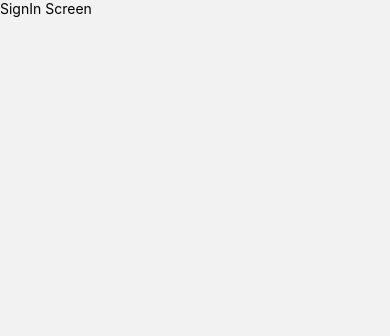
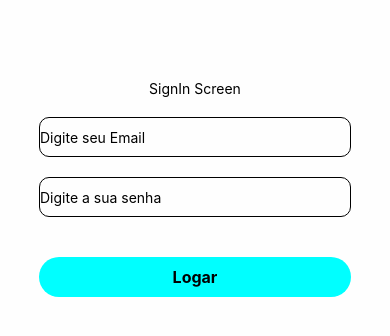
Before and after one commit to Luizrebelatto/app-chat-realtime, a React Native app: screen / in a window 390 px wide. Shown: the top 336 px of the page. Built offline with nearby package versions, Linux system fonts and the light colour scheme.

Commit message:
feat: create signIn and SignUp Screen

```diff
--- a/src/routes/app.routes.tsx
+++ b/src/routes/app.routes.tsx
@@ -24,7 +24,7 @@ export function AppRoutes(){
                 tabBarActiveTintColor: 'black',
                 tabBarInactiveTintColor: 'gray',
             })}
-            initialRouteName="talks"
+            initialRouteName="contacts"
         >
             <Screen name="talks" component={Talks} options={{ title: "Conversas" }}/>
             <Screen name="contacts" component={Contacts} options={{ title: "Contatos" }}/>
--- a/src/screens/SignIn/index.tsx
+++ b/src/screens/SignIn/index.tsx
@@ -1,10 +1,27 @@
-import React from "react";
-import { Title, Wrapper } from "./styles";
+import React, { useState } from "react";
+import { Title, Wrapper, Input, Button, ButtonTitle } from "./styles";
 
-export function SignIn({ navigation }){
+export function SignIn(){
+    const [email, setEmail] = useState("")
+    const [password, setPassword] = useState("")
+
     return (
         <Wrapper>
             <Title>SignIn Screen</Title>
+            <Input
+                placeholder="Digite seu Email"
+                value={email}
+                onChangeText={(text)=> setEmail(text)}
+            />
+            <Input
+                placeholder="Digite a sua senha"
+                value={password}
+                onChangeText={(text)=> setPassword(text)}
+            />
+
+            <Button>
+                <ButtonTitle>Logar</ButtonTitle>
+            </Button>
         </Wrapper>
     )
 }
--- a/src/screens/SignIn/styles.ts
+++ b/src/screens/SignIn/styles.ts
@@ -1,5 +1,37 @@
 import styled from "styled-components/native";
 
-export const Wrapper = styled.View``;
+export const Wrapper = styled.View`
+    background-color: ${({ theme }) => theme.colors.background};
+    flex: 1;
+`;
 
-export const Title = styled.Text``;
+export const Title = styled.Text`
+    text-align: center;
+    margin-top: 80px;
+`;
+
+export const Input = styled.TextInput`
+    width: 80%;
+    height: 40px;
+    border-radius: 10px;
+    border: 1px solid black;
+    margin-top: 20px;
+    align-self: center;
+`;
+
+export const Button = styled.TouchableOpacity`
+    width: 80%;
+    height: 40px;
+    background-color: aqua;
+    align-self: center;
+    margin-top: 40px;
+    border-radius: 20px;
+    justify-content: center;
+`;
+
+export const ButtonTitle = styled.Text`
+    color: black;
+    font-weight: bold;
+    font-size: 16px;
+    text-align: center;
+`;
--- a/src/screens/SignUp/index.tsx
+++ b/src/screens/SignUp/index.tsx
@@ -1,10 +1,27 @@
-import React from "react";
-import { Title, Wrapper } from "./styles";
+import React, { useState } from "react";
+import { Title, Wrapper, Input, Button, ButtonTitle } from "./styles";
 
 export function SignUp(){
+    const [email, setEmail] = useState("")
+    const [password, setPassword] = useState("")
+
     return (
         <Wrapper>
-            <Title>SignUp Screen</Title>
+            <Title>SignIn Screen</Title>
+            <Input
+                placeholder="Digite seu Email"
+                value={email}
+                onChangeText={(text)=> setEmail(text)}
+            />
+            <Input
+                placeholder="Digite a sua senha"
+                value={password}
+                onChangeText={(text)=> setPassword(text)}
+            />
+
+            <Button>
+                <ButtonTitle>Cadastra</ButtonTitle>
+            </Button>
         </Wrapper>
     )
 }
--- a/src/screens/SignUp/styles.ts
+++ b/src/screens/SignUp/styles.ts
@@ -1,5 +1,37 @@
 import styled from "styled-components/native";
 
-export const Wrapper = styled.View``;
+export const Wrapper = styled.View`
+    background-color: ${({ theme }) => theme.colors.background};
+    flex: 1;
+`;
 
-export const Title = styled.Text``;
+export const Title = styled.Text`
+    text-align: center;
+    margin-top: 80px;
+`;
+
+export const Input = styled.TextInput`
+    width: 80%;
+    height: 40px;
+    border-radius: 10px;
+    border: 1px solid black;
+    margin-top: 20px;
+    align-self: center;
+`;
+
+export const Button = styled.TouchableOpacity`
+    width: 80%;
+    height: 40px;
+    background-color: aqua;
+    align-self: center;
+    margin-top: 40px;
+    border-radius: 20px;
+    justify-content: center;
+`;
+
+export const ButtonTitle = styled.Text`
+    color: black;
+    font-weight: bold;
+    font-size: 16px;
+    text-align: center;
+`;
--- a/src/screens/Talks/index.tsx
+++ b/src/screens/Talks/index.tsx
@@ -4,7 +4,7 @@ import { Title, Wrapper } from "./styles";
 export function Talks(){
     return (
         <Wrapper>
-            <Title>Talks Screen</Title>
+            <Title>Talks screens</Title>
         </Wrapper>
     )
 }
```
